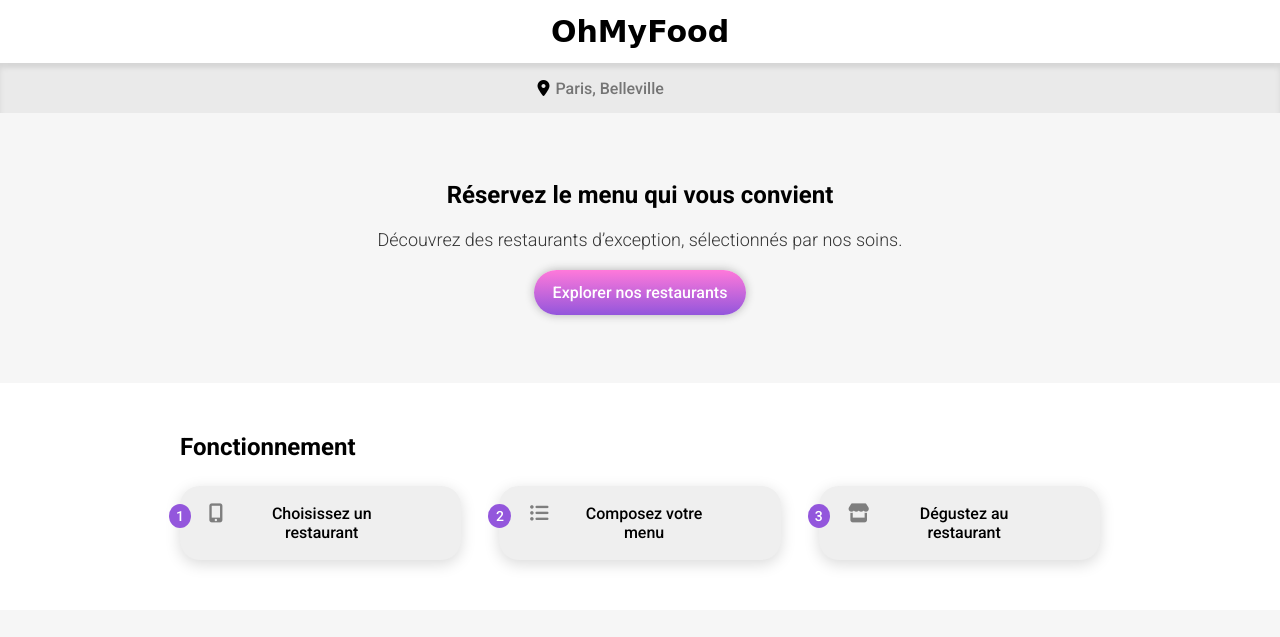
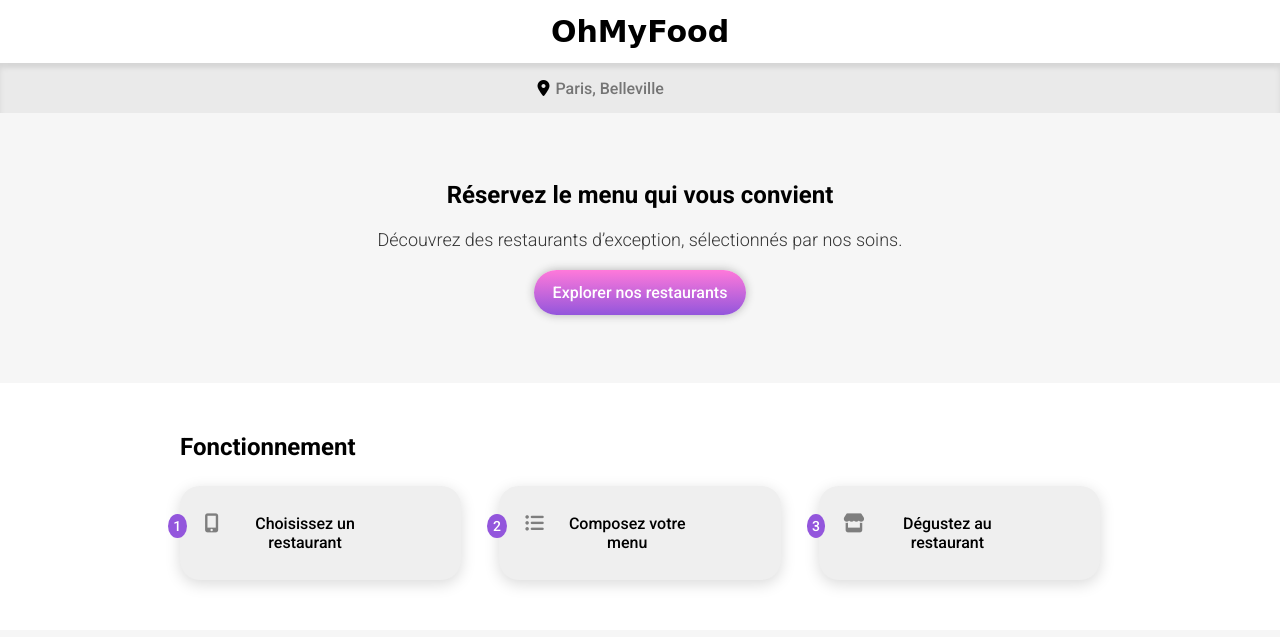
Before and after one commit to DuskyLunari/DuskyLunari.github.io, a plain HTML site: page index.html in a window 1280 px wide. Shown: the top 637 px of the page. Drawn offline with nearby package versions, Linux system fonts and the light colour scheme; files that its build step writes are made by us from their sources; a web font is replaced by a local one.

Commit message:
Update: responsive added

```diff
--- a/assets/sass/components/_steps-button.scss
+++ b/assets/sass/components/_steps-button.scss
@@ -29,3 +29,12 @@
         }
     }
 }
+
+@media (min-width: 1023.99px) {
+    .steps-button {
+        padding: 28px 38px;
+        &__container {
+            transform: translateX(-50px);
+        }
+    }
+}
```
